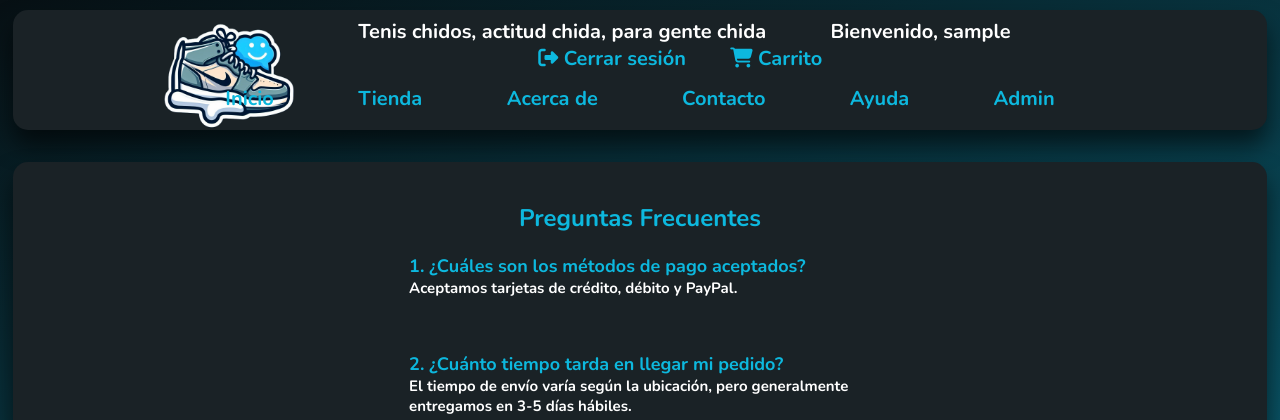
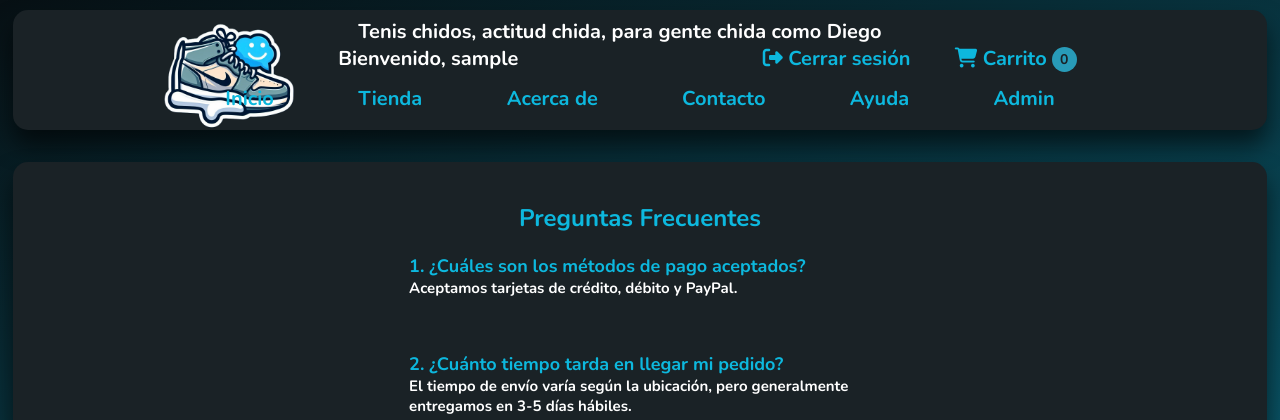
Before and after one commit to DiegoRuP/webPlacoShoes, a PHP site: page /ayuda.php in a window 1280 px wide. Shown: the top 420 px of the page. Run offline with PHP 8.4, Linux system fonts and the light colour scheme; the visitor is signed in with stand-in values (Sample User, id 1); some libraries are stand-ins or nearby versions; some web fonts are replaced.

Commit message:
Creacion del carrito de compras
Se creó el archivo de carrito.js y se ajustó un poquito el diseño de las cartas de los tenis para darles una animación

```diff
--- a/css/style.css
+++ b/css/style.css
@@ -557,6 +557,14 @@
     display: inline-block;
 }
 
+figure img{
+    transition: all .5s;
+}
+
+figure img:hover {
+    transform: scale(1.2);
+}
+
 .shop-card {
     width: 350px;
     background: #f5f5f5;
@@ -652,4 +660,98 @@
     border-radius: 20px;
     box-shadow: 0 15px 25px rgba(0,0,0,.6);
 
-  }
+}
+
+.contenedorCarrito{
+    position: relative;
+}
+
+.contadorProductos{
+    position: absolute;
+    top: -25px;
+    right: -30px;
+    background: #289bb8;
+    width: 25px;
+    height: 25px;
+
+    display:flex;
+    justify-content: center;
+    align-items: center;
+    border-radius: 50%;
+
+}
+
+.contadorProductos span{
+    font-size: 14px;
+    color: #1A2226;
+}
+
+.productosCarrito{
+    position: absolute;
+    top: 10;
+    right: -20px;
+    background-color: #289bb8;
+    width: 400px;
+    z-index: 1;
+    box-shadow: 0 15px 25px rgba(0,0,0,.6);
+    border-radius: 20px 0 20px 20px;
+}
+
+.itemCarrito{
+    display: flex;
+    padding: 30px;
+    justify-content: space-between;
+    align-items: center;
+    border-bottom: 1px solid #1A2226;
+}
+
+.infoCarrito{
+    display: flex;
+    flex: 0.8;
+    justify-content: space-between;
+}
+
+.tituloItem {
+    font-size: 20px;
+    color: #1A2226;
+}
+
+.infoCarrito .cantItem, .precioItem{
+    font-size: 20px;
+    font-weight: 400;
+    color: #1A2226;
+}
+
+.totalCarrito{
+    display: flex;
+    justify-content: center;
+    padding: 20px 0;
+    gap: 20px;
+    align-items: center;
+}
+
+.totalCarrito h3{
+    font-size: 20px;
+    font-weight: 700;
+    color: #000;
+}
+
+.totalCarrito .totalPago{
+    font-size: 20px;
+    font-weight: 900;
+    color: #000;
+}
+
+#iconoCerrar:hover{
+    color: red;
+    cursor: pointer;
+
+}
+
+.iconoCarrito{
+    cursor: pointer;
+}
+
+.ocultarCarrito{
+    display: none;
+}
--- /dev/null
+++ b/js/carrito.js
@@ -0,0 +1,6 @@
+const btnCarrito = document.querySelector(".iconoCarrito");
+const productosCarrito = document.querySelector(".productosCarrito");
+
+btnCarrito.addEventListener('click', () => {
+    productosCarrito.classList.toggle('ocultarCarrito');
+});
--- a/navbar.php
+++ b/navbar.php
@@ -16,14 +16,12 @@
             <a href=""><img src="media/logoAzul.png" alt="PlacoLogo"></a>
         </div>
 
-
         <ul class="listaNav">
             <li>
-                <span> Tenis chidos, actitud chida, para gente chida </span>
+                <span> Tenis chidos, actitud chida, para gente chida como Diego</span>
             </li>
 
                 <?php
-
                 if (isset($_SESSION['usuario'])) {
                     //SI LA SESION DEL USUARIO ESTÁ ACTIVA MUESTRA EL NOMBRE Y HABILITA EL CARRITO
                     //(Se puede utilizar también para habilitar las opciones del admin de control de base de datos)
@@ -36,9 +34,37 @@
                     <li class="micuentaNav">
                     <a href=""> <i class="fa-solid fa-right-from-bracket"></i> Cerrar sesión </a>
                     </li>
+
+                    <!-- CARRITO SOLO CON INICIO DE SESIÓN -->
                     <li>
-                    <a href=""> <i class="fa-solid fa-cart-shopping"></i> Carrito </a>
-                </li>   ';
+                        <div class="iconoCarrito">
+                            <a><i class="fa-solid fa-cart-shopping"></i> Carrito </a>
+                        </div>
+                        <div class="contenedorCarrito">
+                            <div class="contadorProductos">
+                                <span id="contador"> 0 </span>
+                            </div>
+                            <div class="productosCarrito ocultarCarrito">
+                                <div class="itemCarrito">
+                                    <div class="infoCarrito">
+                                        <span class="cantItem">
+                                            1
+                                        </span>
+                                        <p class="tituloItem">
+                                            Tenis Nike
+                                        </p>
+                                        <p class="precioItem">
+                                            $2220
+                                        </p>
+                                    </div>
+                                    <i class="fa-solid fa-xmark fa-lg" id="iconoCerrar"></i>                    </div>
+                                <div class="totalCarrito">
+                                    <h3>Total:</h3>
+                                    <span class="totalPago">$2220</span>
+                                </div>
+                            </div>
+                        </div>
+                    </li>';
 
                 } else {
                     echo '
@@ -47,7 +73,8 @@
                     </li>
                     <li>
                         <!--Carrito desactivado si no tiene sesión-->
-                    <a href="" class="desactivado"> <i class="fa-solid fa-cart-shopping"></i> Carrito </a>
+                        <a class="desactivado"> <i class="fa-solid fa-cart-shopping"></i> Carrito </a>
+
                     </li>   ';
                 }
             ?>
@@ -79,5 +106,6 @@
                 </ul>
 
     </header>
+    <script src="js/carrito.js"></script>
 
 </div>
```
Lines whose indentation alone changed are shown as unchanged.
